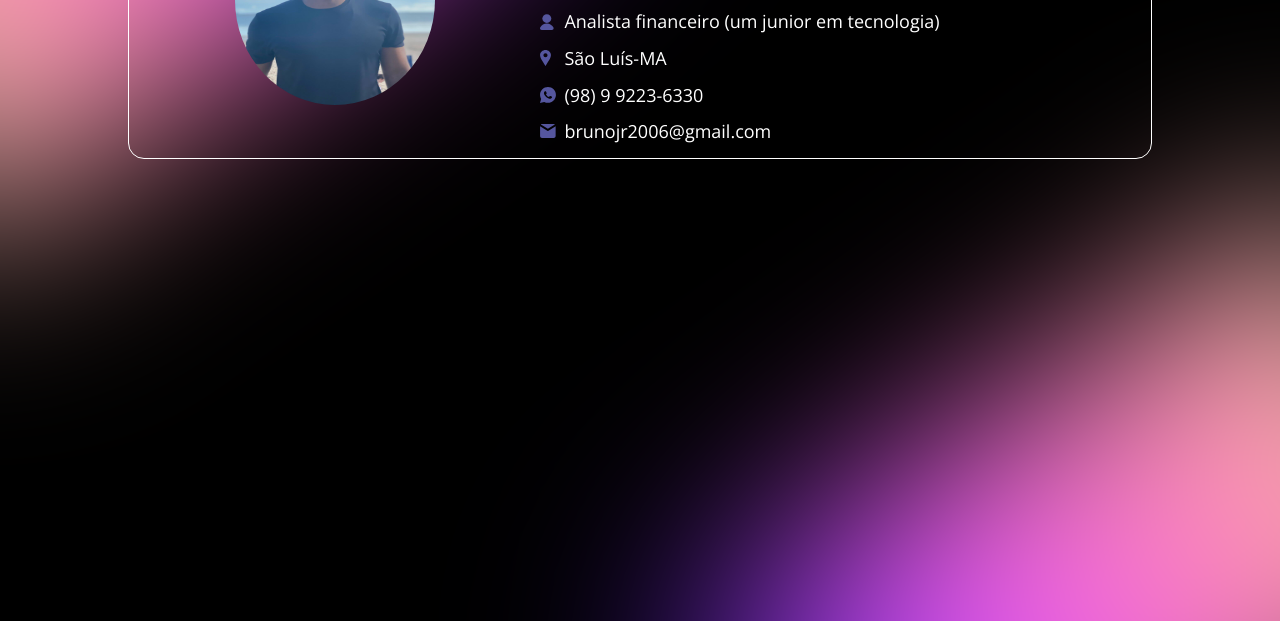
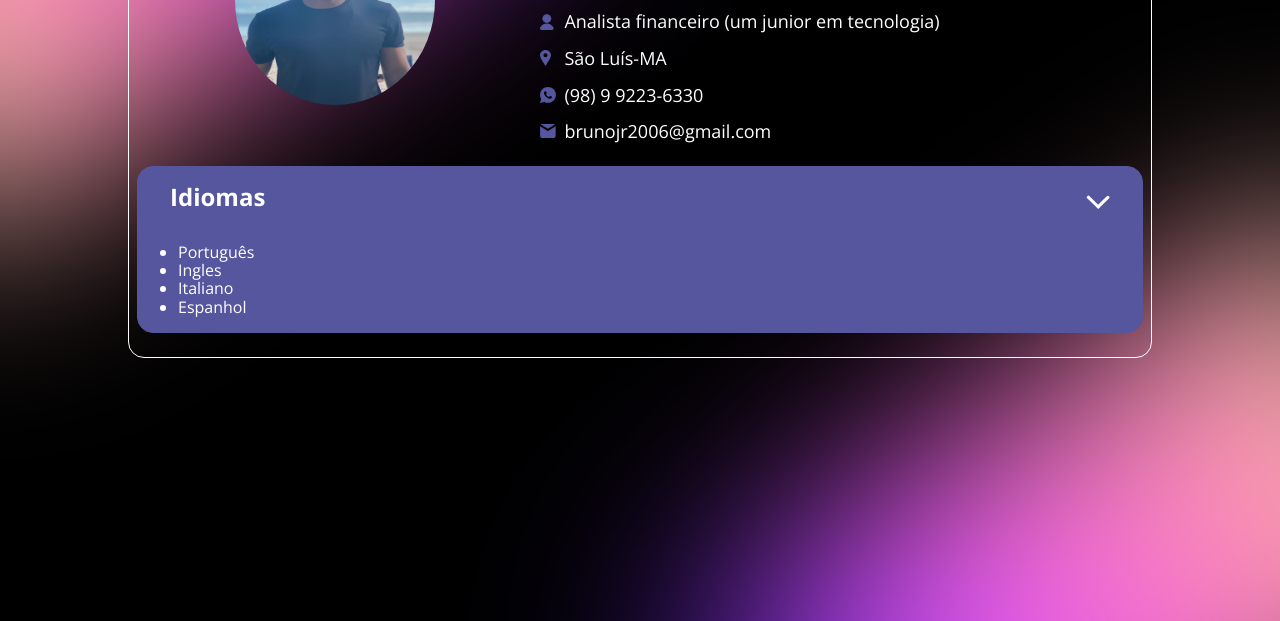
Before and after one commit to stayus/JS-portifolio, a plain HTML site: page index.html in a window 1280 px wide. Shown: the part 179-800 px from the top of the page. Drawn offline with nearby package versions, Linux system fonts and the light colour scheme.

Commit message:
start js

```diff
--- /dev/null
+++ b/assets/css/acordeon.css
@@ -0,0 +1,64 @@
+
+.acordeon {
+    display: flex;
+    flex-direction: column;
+    margin: 1rem 0;
+    width: 100%;
+    border: 1px solid #ffffff;
+    border-radius: 1rem;
+    transition: .25s;
+}
+
+.acordeon.open,
+.acordeon:hover {
+    background-color: #55569E;
+    border-color: #55569E;
+}
+
+.acordeon.open {
+
+}
+
+.acordeon .trigger {
+    display: flex;
+    flex-direction: row;
+    justify-content: space-between;
+    align-items: center;
+    font-size: 1.5rem;
+    font-weight: 700;
+    padding: 1rem 2rem;
+    background-color: transparent;
+    color: #ffffff;
+    border: none;
+
+
+}
+
+
+
+.acordeon .trigger:hover {
+    cursor: pointer;
+
+}
+
+.acordeon .trigger::after {
+    content: '';
+    display: inline-block;
+    width: 1.5rem;
+    height: 1.5rem;
+    background-repeat: no-repeat;
+    background-size: contain;
+    background-image: url('/assets/img/icons/arrow-top.svg');
+}
+
+.acordeon.open .trigger::after {
+    transform: rotate(180deg);
+}
+
+.acordeon .content {
+    display: none;
+}
+
+.acordeon.open .content {
+    display: inline-block;
+}
--- a/index.html
+++ b/index.html
@@ -19,6 +19,7 @@
 
     <link rel="stylesheet" href="assets/css/global.css">
     <link rel="stylesheet" href="assets/css/header.css">
+    <link rel="stylesheet" href="assets/css/acordeon.css">
 
 
   </head>
@@ -36,6 +37,23 @@
               <p class="email">brunojr2006@gmail.com</p>
           </div>
      </header>
+
+     <section class="acordeon open">
+      <button class="trigger" type="button">
+          Idiomas
+      </button>
+
+      <div class="content">
+        <ul>
+          <li>Português</li>
+          <li>Ingles</li>
+          <li>Italiano</li>
+          <li>Espanhol</li>
+        </ul>
+      </div>
+
+     </section>
+
     </div>
 
   </body>
```
Also changed, not shown: assets/js/acordeon.js (added, +9 -0 lines).
